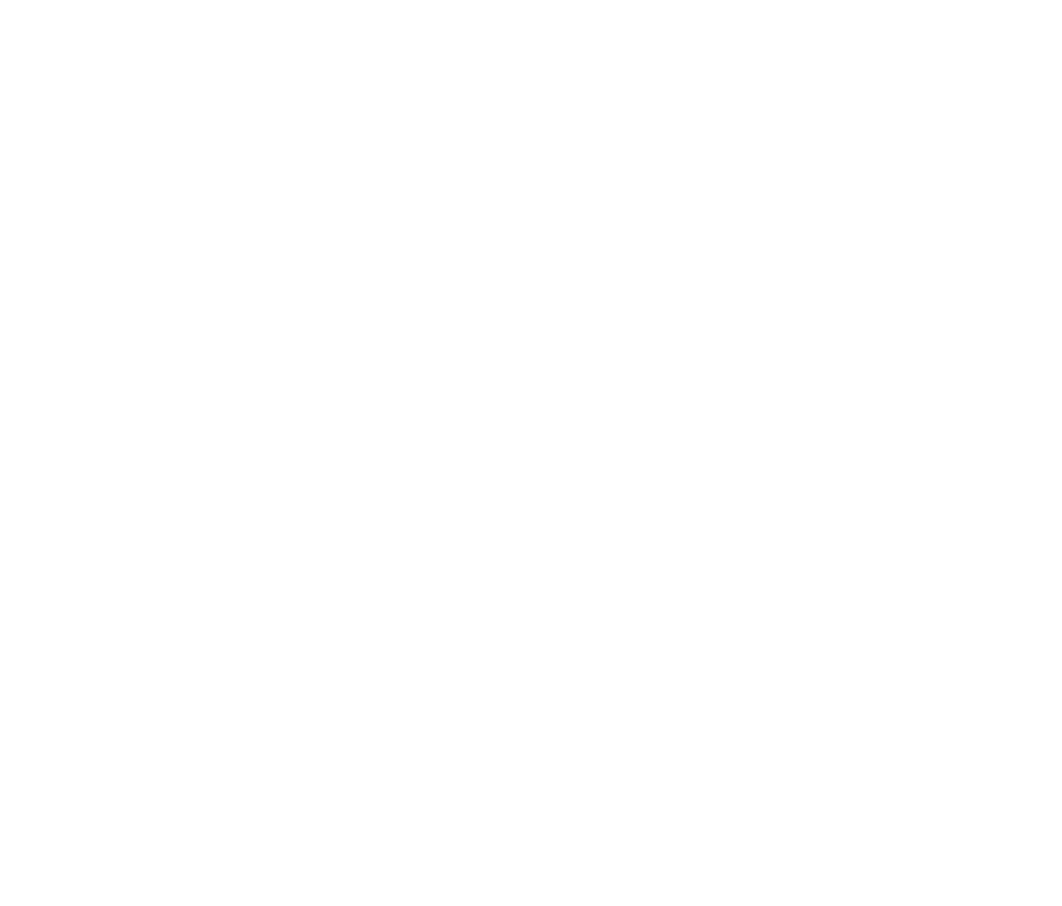
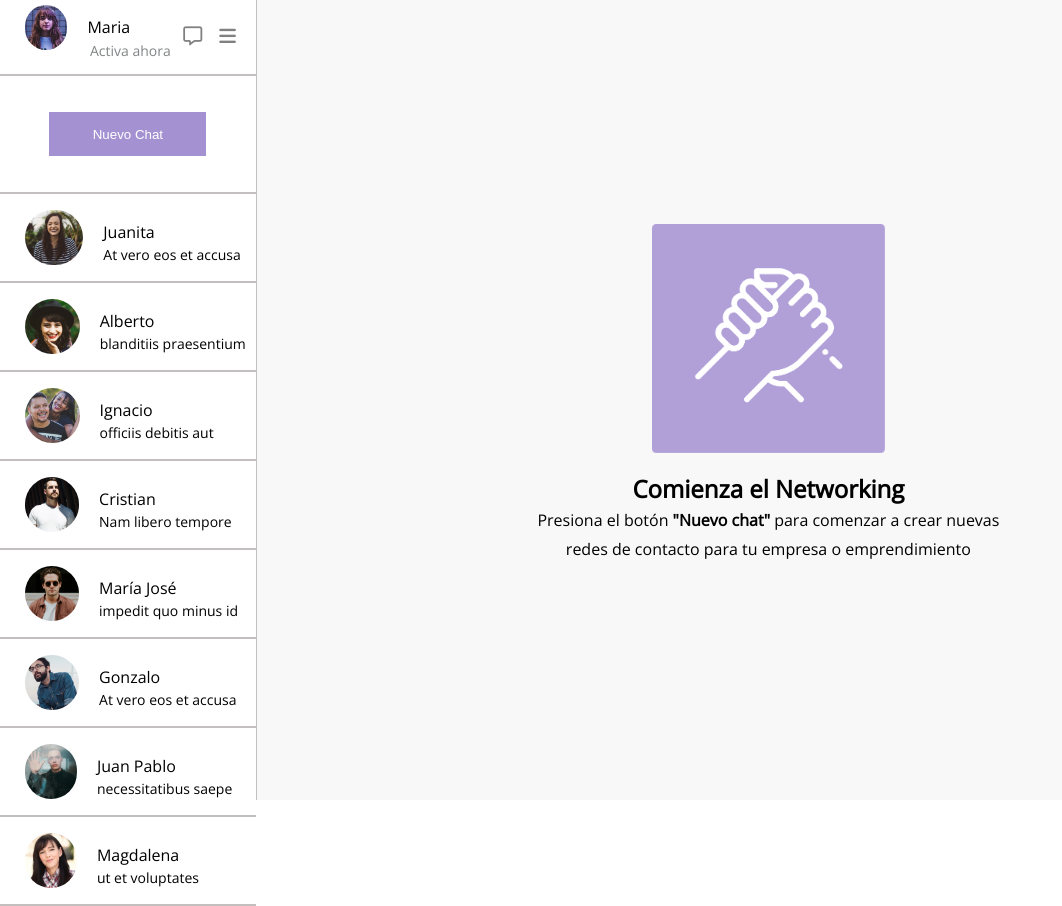
Before and after one commit to sebazzz6/mensajeria, a plain HTML site: page index.html in a window 1280 px wide. Shown: the whole page, without its empty margins (0-1062 px from the left). Before the commit the page ends 800 px from the top, so only its background shows below. Drawn offline with Linux system fonts and the light colour scheme.

Commit message:
info: structure of all page and working test

```diff
--- a/assets/css/style.css
+++ b/assets/css/style.css
@@ -0,0 +1,152 @@
+@font-face {
+    font-family: "Roboto Bold";
+    src: url(../css/Roboto-Bold.ttf);
+}
+
+@font-face {
+    font-family: "Open Sans Regular";
+    src: url(../css/OpenSans-Regular.ttf);
+}
+
+body {
+    font-family: "Open Sans Regular";
+    margin: 0;
+    padding: 0;
+}
+
+main {
+    display: flex;
+    flex-direction: row;
+    align-items: flex-start;
+    height: 100vh;
+    width: 100%;
+}
+
+.sidebar {
+    background-color:white;
+    align-self: stretch;
+    width: 20%;
+    display: flex;
+    flex-direction: column;
+    height: 100vh;
+    border-right: 1.5px solid rgb(195, 191, 191);
+}
+
+.boxChat {
+    background-color: rgb(248, 248, 248);
+    height: 100vh;
+    width: 80%;
+    display: flex;
+    justify-content: center;
+    align-items: center;
+    flex-direction: column;
+}
+.image-heigth{
+    height: 229px;
+}
+.main-text-section{
+    display: flex;
+    align-items: center;
+    flex-direction: column;
+}
+.m-p{
+    padding-bottom: 0%;
+    margin-bottom: 0%;
+}
+.margin-1{
+    margin-top: 4px;
+}
+.margin-2{
+    margin-top: -9px;
+}
+.normalThumbnail{
+    height: 55px;
+    border-radius: 30px;
+    margin-top: 5px;
+    margin-left: 25px;
+}
+
+.tinyThumbnail{
+    height: 45px;
+    border-radius: 30px;
+    margin-top: 5px;
+    margin-left: 25px;
+}
+
+.imgPrincipal{
+    display: flex;
+    flex-direction: row;
+}
+.iconos{
+    display: flex;
+    justify-content: flex-end;
+    margin-top: -27px;
+}
+.iconos1{
+    color: grey;
+    font-size: 19px;
+    padding-right: 17px;
+}
+.iconos2{
+    color: grey;
+    font-size: 19px;
+    padding-right: 15px;
+    margin-right: 5px;
+}
+.nombreUsuario, .leyendaUsuario{
+    padding-left: 20px;
+}
+.leyendaPrincipal{
+    color: #828485;
+    font-size: 14px;
+    margin-left: 90px !important;
+    margin-top: -5px;
+}
+
+.boton{
+    display:flex;
+    justify-content: center;
+    padding-top: 36px;
+    padding-bottom: 36px;
+    border-top: 2px solid rgb(195, 191, 191);
+    border-bottom: 2px solid rgb(195, 191, 191);
+
+}
+
+.usuarioChat{
+    display: flex;
+    justify-content: flex-start;
+    width: 100%;
+    height: 100vh;
+    margin-top: 11px;
+
+    border-bottom: 2px solid rgb(195, 191, 191);
+}
+
+.botonNuevo{
+    background-color: #A491D2;
+    border: #A491D2;
+    height: 44px;
+    width: 157px;
+    color: white
+}
+
+.botonNuevo:hover{
+    background-color: #CDC3E6;
+    border: #A491D2;
+    height: 44px;
+    width: 157px;
+    color: white
+}
+
+.botonNuevo:focus{
+    background-color: #BEC1BB;
+    border: #A491D2;
+    height: 44px;
+    width: 157px;
+    color: white
+}
+
+.ultimoMensaje{
+    font-size: 14px;
+}
--- a/index.html
+++ b/index.html
@@ -1,14 +1,121 @@
 <!DOCTYPE html>
 <html lang="en">
   <head>
-    <meta charset="UTF-8">
-    <meta http-equiv="X-UA-Compatible" content="IE=edge">
-    <meta name="viewport" content="width=device-width, initial-scale=1.0">
+    <meta charset="UTF-8" />
+    <meta http-equiv="X-UA-Compatible" content="IE=edge" />
+    <meta name="viewport" content="width=device-width, initial-scale=1.0" />
+    <title>Contact Me!</title>
+    <link rel="stylesheet" href="./assets/css/style.css" />
     <link rel="shortcut icon" href="assets/img/favicon.png" type="image/x-icon">
-    <link rel="stylesheet" href="assets/css/style.css">
-    <title>Contact Me</title>
   </head>
   <body>
+    <main>
+      <section class="sidebar">
 
+          <div class="imgPrincipal">
+            <img class="tinyThumbnail" src="./assets/img/maria.jpg" alt="imagen de niña de frente tipo carnet, tonos morados. Niña con cabello largo color marrón" />
+            <p class="nombreUsuario">Maria</p>
+          </div>
+          <div class="iconos">
+            <i class="iconos1 fa-regular fa-message"></i>
+            <i class="iconos2 fa-solid fa-bars"></i>
+          </div>
+          <div>
+            <p class="leyendaPrincipal">Activa ahora</p>
+          </div>
+
+
+        <div class="boton">
+          <button class="botonNuevo">Nuevo Chat</button>
+        </div>
+
+        <div class="usuarioChat">
+          <div>
+            <img class="normalThumbnail" src="./assets/img/Screen Shot 2018-11-28 at 15.27.14.jpg" alt="Mujer sonriendo, tiene el cabello largo color negro y polera rayada" />
+          </div>
+          <div>
+            <p class="nombreUsuario">Juanita<br/><span class="ultimoMensaje">At vero eos et accusa</span></p>
+          </div>
+        </div>
+
+        <div class="usuarioChat">
+          <div>
+            <img class="normalThumbnail" src="./assets/img/Screen Shot 2018-11-28 at 15.28.04.jpg" alt="Mujer sonriendo con un sombrero negro y está apoyada en su mano" />
+          </div>
+          <div>
+            <p class="nombreUsuario">Alberto<br/><span class="ultimoMensaje">blanditiis praesentium</span></p>
+          </div>
+        </div>
+
+        <div class="usuarioChat">
+          <div>
+            <img class="normalThumbnail" src="./assets/img/Screen Shot 2018-11-28 at 15.28.30.jpg" alt="Una pareja sonriendo, Mujer abrazando al hombre por la espalda" />
+          </div>
+          <div>
+            <p class="nombreUsuario">Ignacio <br/><span class="ultimoMensaje">officiis debitis aut</span></p>
+          </div>
+        </div>
+
+        <div class="usuarioChat">
+          <div>
+            <img class="normalThumbnail" src="./assets/img/Screen Shot 2018-11-28 at 15.30.34.jpg" alt="Hombre mirando el sol vestido con camisa blanca y barba" />
+          </div>
+          <div>
+            <p class="nombreUsuario">Cristian <br/><span class="ultimoMensaje">Nam libero tempore</span></p>
+          </div>
+        </div>
+
+        <div class="usuarioChat">
+          <div>
+            <img class="normalThumbnail" src="./assets/img/Screen Shot 2018-11-28 at 15.30.54.jpg" alt="HOmbre con lentes negros y una chaqueta de cuero color cafe" />
+          </div>
+          <div>
+            <p class="nombreUsuario">María José<br/><span class="ultimoMensaje">impedit quo minus id</span></p>
+          </div>
+        </div>
+
+        <div class="usuarioChat">
+          <div>
+            <img class="normalThumbnail" src="./assets/img/Screen Shot 2018-11-28 at 15.31.09.jpg" alt="Hombre de barba y camisa de jean mirando a un costado" />
+          </div>
+          <div>
+            <p class="nombreUsuario">Gonzalo<br/><span class="ultimoMensaje">At vero eos et accusa</span></p>
+          </div>
+        </div>
+
+        <div class="usuarioChat">
+          <div>
+            <img class="normalThumbnail" src="./assets/img/Screen Shot 2018-11-28 at 15.32.16.jpg" alt="Hombre detrás de un vidrio tocandolo con la mano derecha" />
+          </div>
+          <div>
+            <p class="nombreUsuario">Juan Pablo <br/><span class="ultimoMensaje">necessitatibus saepe</span></p>
+          </div>
+        </div>
+
+        <div class="usuarioChat">
+          <div>
+            <img class="normalThumbnail" src="./assets/img/Screen Shot 2018-11-28 at 15.32.44.jpg" alt="Mujer mirando de frente, cabello negro y sonrisa" />
+          </div>
+          <div>
+            <p class="nombreUsuario">Magdalena <br/><span class="ultimoMensaje">ut et voluptates</span></p>
+          </div>
+        </div>
+      </section>
+
+      <section class="boxChat">
+        <img class="image-heigth" src="./assets/img/hand.png" alt="imágen de dos manos agarrándose con un fondo color morado" />
+        <div class="main-text-section">
+          <h1 class="m-p">Comienza el Networking</h1>
+          <p class="margin-1">
+            Presiona el botón <b>"Nuevo chat"</b> para comenzar a crear nuevas
+          </p>
+          <p class="margin-2">
+            redes de contacto para tu empresa o emprendimiento
+          </p>
+        </div>
+      </section>
+    </main>
   </body>
+  <script src="https://kit.fontawesome.com/3d931b8f07.js" crossorigin="anonymous"></script>
+
 </html>
```
Also changed, not shown: assets/css/OpenSans-Regular.ttf (added), assets/css/Roboto-Bold.ttf (added).
